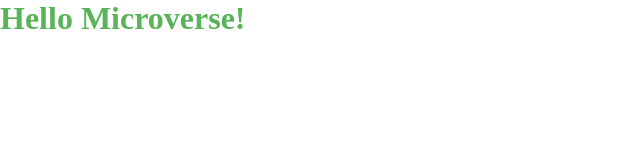
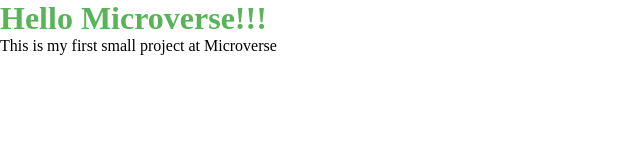
Before and after one commit to SulimanJoya/Hello-Microverse-Project, a website: page index.html in a window 1280 px wide. Shown: the whole page, without its empty margins (0-640 px from the left). Drawn offline with Linux system fonts and the light colour scheme.

Commit message:
Add a paragrph to index.html after h1

```diff
--- a/index.html
+++ b/index.html
@@ -8,6 +8,7 @@
     <link rel="stylesheet" href="styles.css">
 </head>
 <body>
-    <h1>Hello Microverse!</h1>
+    <h1>Hello Microverse!!!</h1>
+    <p>This is my first small project at Microverse</p>
 </body>
 </html>
```
